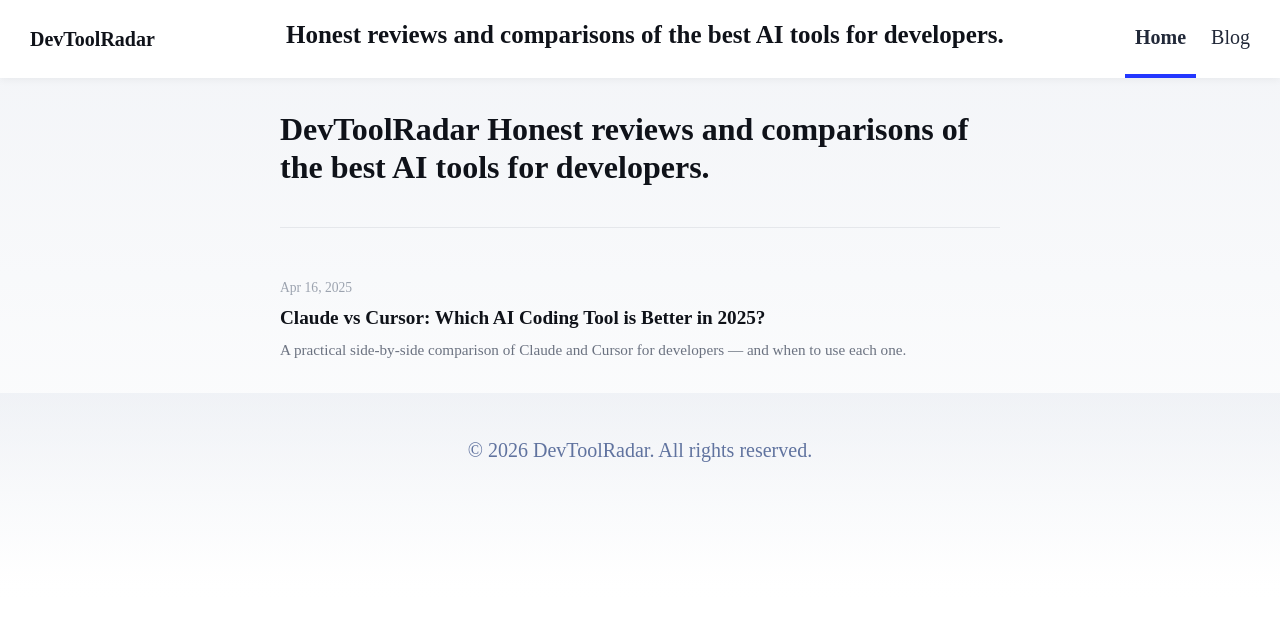
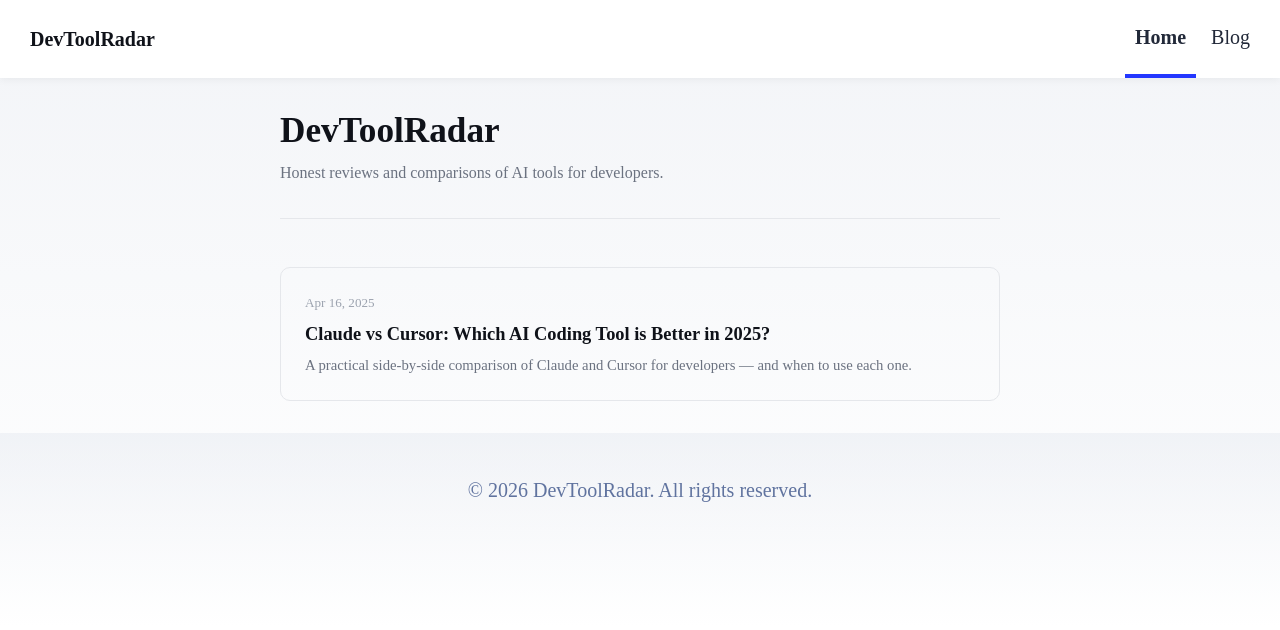
Before and after one commit to OnKodr-dev/devtoolradar, an Astro site: page / in a window 1280 px wide. Built offline with nearby package versions, Linux system fonts and the light colour scheme; Astro itself is replaced by a stand-in of ours.

Commit message:
correction of jpg

```diff
--- a/src/components/Header.astro
+++ b/src/components/Header.astro
@@ -5,7 +5,6 @@ import HeaderLink from './HeaderLink.astro';
 <header>
 	<nav>
 		<h2><a href="/">DevToolRadar</a></h2>
-		<h5>Honest reviews and comparisons of the best AI tools for developers.</h5>
 		<div class="internal-links">
 			<HeaderLink href="/">Home</HeaderLink>
 			<HeaderLink href="/blog">Blog</HeaderLink>
--- a/src/content.config.ts
+++ b/src/content.config.ts
@@ -3,18 +3,15 @@ import { glob } from 'astro/loaders';
 import { z } from 'astro/zod';
 
 const blog = defineCollection({
-	// Load Markdown and MDX files in the `src/content/blog/` directory.
 	loader: glob({ base: './src/content/blog', pattern: '**/*.{md,mdx}' }),
-	// Type-check frontmatter using a schema
-	schema: ({ image }) =>
-		z.object({
-			title: z.string(),
-			description: z.string(),
-			// Transform string to Date object
-			pubDate: z.coerce.date(),
-			updatedDate: z.coerce.date().optional(),
-			heroImage: z.optional(image()),
-		}),
+	schema: z.object({
+		title: z.string(),
+		description: z.string(),
+		pubDate: z.coerce.date(),
+		updatedDate: z.coerce.date().optional(),
+		heroImage: z.string().optional(),
+	}),
 });
 
+
 export const collections = { blog };
--- a/src/content/blog/claude-vs-cursor-2025.md
+++ b/src/content/blog/claude-vs-cursor-2025.md
@@ -2,6 +2,7 @@
 title: 'Claude vs Cursor: Which AI Coding Tool is Better in 2025?'
 description: 'A practical side-by-side comparison of Claude and Cursor for developers — and when to use each one.'
 pubDate: '2025-04-16'
+heroImage: '/claude-vs-cursor.jpeg'
 ---
 
 *A practical, side-by-side look at two of the most popular AI tools in a developer's workflow — and when to use each one.*
--- a/src/pages/index.astro
+++ b/src/pages/index.astro
@@ -1,44 +1,35 @@
 ---
-import { Image } from 'astro:assets';
 import { getCollection } from 'astro:content';
 import BaseHead from '../components/BaseHead.astro';
 import Footer from '../components/Footer.astro';
 import FormattedDate from '../components/FormattedDate.astro';
 import Header from '../components/Header.astro';
 
-const posts = (await getCollection('blog')).sort(
-	(a, b) => b.data.pubDate.valueOf() - a.data.pubDate.valueOf(),
-);
+const posts = (await getCollection('blog'))
+	.sort((a, b) => b.data.pubDate.valueOf() - a.data.pubDate.valueOf())
+	.slice(0, 3);
 ---
 
 <!doctype html>
 <html lang="en">
 	<head>
-		<BaseHead title="DevToolRadar" description="Honest reviews and comparisons of the best AI tools for developers." />
+		<BaseHead title="DevToolRadar" description="Honest reviews and comparisons of AI tools for developers." />
 	</head>
 	<body>
 		<Header />
 		<main>
 			<section class="hero">
-				<h1>DevToolRadar <span class="tagline">Honest reviews and comparisons of the best AI tools for developers.</span></h1>
+				<h1>DevToolRadar</h1>
+				<p>Honest reviews and comparisons of AI tools for developers.</p>
 			</section>
 
-			<section class="posts">
+			<section class="cards">
 				{posts.map((post) => (
-					<article>
-						<a href={`/blog/${post.id}/`}>
-							{post.data.heroImage && (
-								<div class="thumb">
-									<Image width={720} height={360} src={post.data.heroImage} alt="" />
-								</div>
-							)}
-							<div class="meta">
-								<p class="date"><FormattedDate date={post.data.pubDate} /></p>
-								<h2>{post.data.title}</h2>
-								{post.data.description && <p class="desc">{post.data.description}</p>}
-							</div>
-						</a>
-					</article>
+					<a class="card" href={`/blog/${post.id}/`}>
+						<p class="date"><FormattedDate date={post.data.pubDate} /></p>
+						<h2>{post.data.title}</h2>
+						{post.data.description && <p class="desc">{post.data.description}</p>}
+					</a>
 				))}
 			</section>
 		</main>
@@ -55,86 +46,58 @@ const posts = (await getCollection('blog')).sort(
 
 	.hero {
 		margin-bottom: 3rem;
+		padding-bottom: 2rem;
 		border-bottom: 1px solid #e5e7eb;
-		padding-bottom: 2rem;
 	}
 
 	.hero h1 {
-		font-size: 2rem;
+		font-size: 2.2rem;
+		margin: 0 0 0.4rem;
+	}
+
+	.hero p {
+		margin: 0;
+		color: #6b7280;
+		font-size: 1rem;
+	}
+
+	.cards {
+		display: flex;
+		flex-direction: column;
+		gap: 1.5rem;
+	}
+
+	.card {
+		display: block;
+		padding: 1.5rem;
+		border: 1px solid #e5e7eb;
+		border-radius: 10px;
+		text-decoration: none;
+		color: inherit;
+		transition: border-color 0.15s, box-shadow 0.15s;
+	}
+
+	.card:hover {
+		border-color: var(--accent);
+		box-shadow: 0 2px 12px rgba(0, 0, 0, 0.06);
+	}
+
+	.date {
+		font-size: 0.82rem;
+		color: #9ca3af;
 		margin: 0 0 0.5rem;
 	}
 
-	.hero p {
-		color: #6b7280;
-		margin: 0;
-		font-size: 1.05rem;
-	}
-
-	.posts {
-		display: flex;
-		flex-direction: column;
-		gap: 2.5rem;
-	}
-
-	article a {
-		display: flex;
-		gap: 1.5rem;
-		text-decoration: none;
-		color: inherit;
-	}
-
-	article a:hover h2 {
-		color: var(--accent);
-	}
-
-	.thumb {
-		flex-shrink: 0;
-		width: 200px;
-	}
-
-	.thumb img {
-		width: 100%;
-		height: 120px;
-		object-fit: cover;
-		border-radius: 8px;
-		display: block;
-	}
-
-	.meta {
-		display: flex;
-		flex-direction: column;
-		gap: 0.4rem;
-	}
-
-	.date {
-		font-size: 0.85rem;
-		color: #9ca3af;
-		margin: 0;
-	}
-
-	.meta h2 {
-		font-size: 1.2rem;
-		margin: 0;
+	.card h2 {
+		font-size: 1.15rem;
+		margin: 0 0 0.4rem;
 		line-height: 1.4;
-		transition: color 0.15s;
 	}
 
 	.desc {
+		font-size: 0.92rem;
 		color: #6b7280;
-		font-size: 0.95rem;
 		margin: 0;
 		line-height: 1.5;
 	}
-
-	@media (max-width: 560px) {
-		article a {
-			flex-direction: column;
-		}
-		.thumb {
-			width: 100%;
-		}
-		.thumb img {
-			height: 180px;
-		}
-	}
 </style>
```
Also changed, not shown: src/layouts/BlogPost.astro (+5 -4 lines), public/claude-vs-cursor.jpeg (added).
